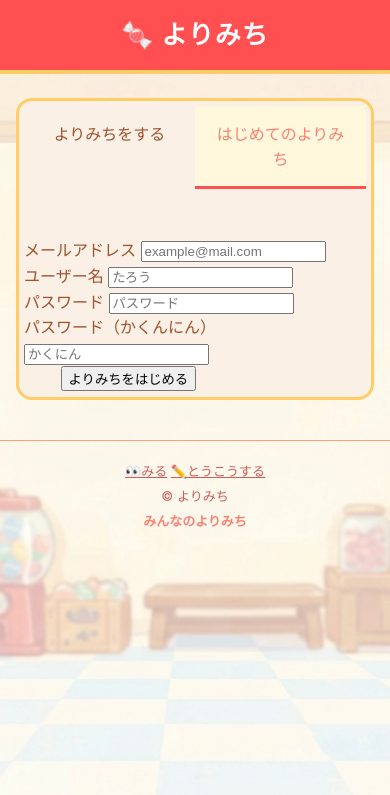
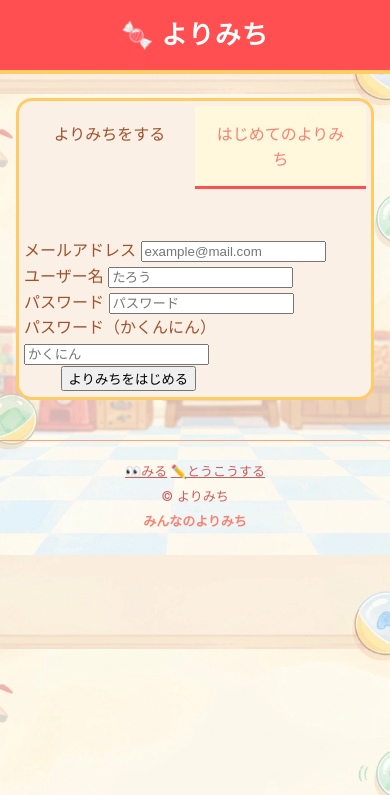
Before and after one commit to E-team-RT/E-team-Hackathon, a Flask app: page /signup in a window 390 px wide. Shown: the top 795 px of the page. Run offline with Flask 2, Linux system fonts and the light colour scheme; some libraries are stand-ins or nearby versions.

Commit message:
base.css修正なし。追記でmediaクエリを追加しました。

```diff
--- a/SNSApp/static/css/base.css
+++ b/SNSApp/static/css/base.css
@@ -72,3 +72,13 @@ main {
     color: var(--color-main-dark);
     font-weight: 600;
 }
+
+/* =========================
+メディアクエリ 1024px以下の場合、画面背景の設定を固定からスクロールに変更
+========================= */
+@media (max-width: 1024px){
+	body {
+		background-attachment:scroll;
+
+	}
+}
```
